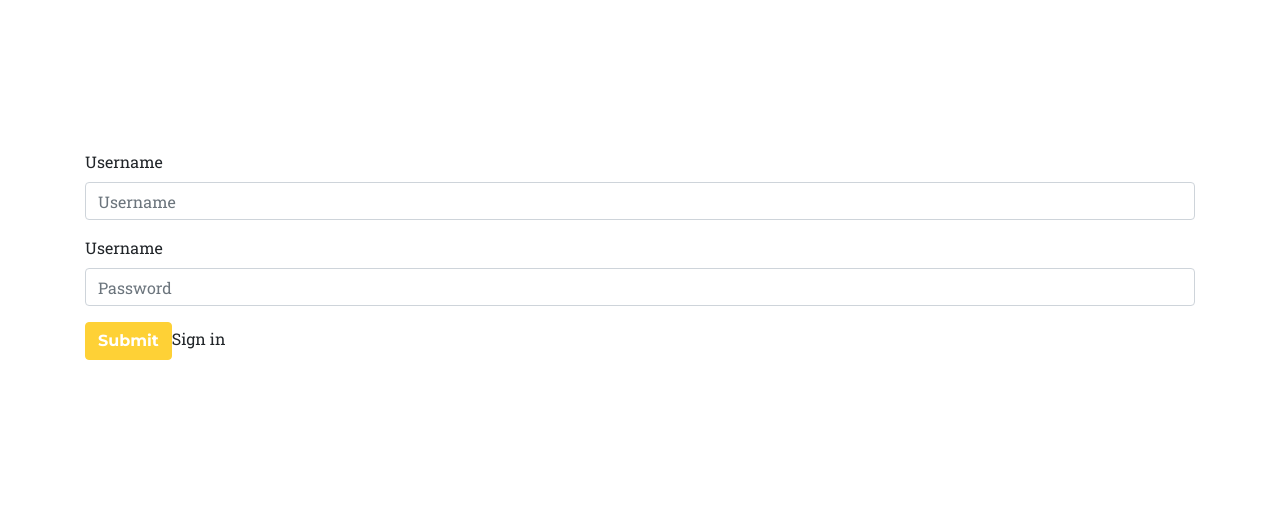
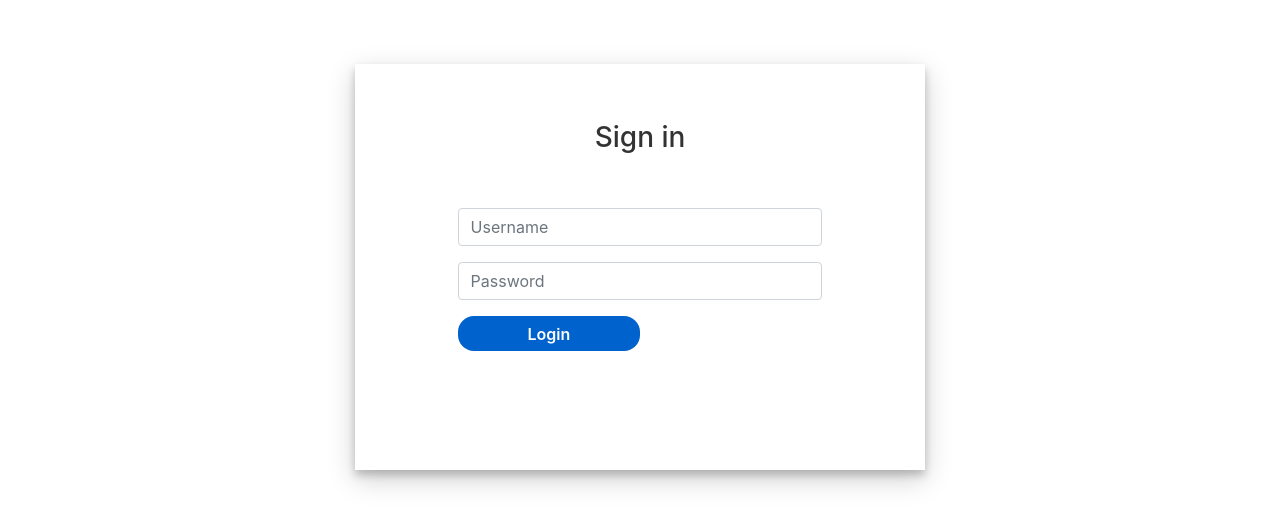
Before and after one commit to lukasboc/onepagercms, a PHP site: page /opcms-login.php in a window 1280 px wide. Shown: the top 526 px of the page. Run offline with PHP 8.4, Linux system fonts and the light colour scheme; some libraries are stand-ins or nearby versions; some web fonts are replaced.

Commit message:
redesignes login and prepared changesection

```diff
--- a/core/sections.php
+++ b/core/sections.php
@@ -55,7 +55,7 @@ for($i=0; sizeof($sections) > $i; $i++){
     </div>
     <div class="col-3">
          <div class="form-group">
-      <form method="post" action="../misc/editsection.php">
+      <form method="post" action="../misc/changesection.php">
       <input type="hidden" name="id" value="' . $sections[$i]->getId() . '">
       <input type="hidden" name="type" value="' . $sections[$i]->getType() . '">
       <input type="submit" name="action" value="Edit" class="btn btn-primary">
--- a/database/ISectionActions.php
+++ b/database/ISectionActions.php
@@ -5,7 +5,6 @@
  * Date: 08.06.19
  * Time: 21:55
  */
-
 interface ISectionActions
 {
     public function getAllSections();
--- a/database/Standard.php
+++ b/database/Standard.php
@@ -15,8 +15,6 @@ class Standard
     private $mutedtitle;
     private $text;
     private $date;
-
-
 
     /**
      * Section constructor.
--- a/database/UserActions.php
+++ b/database/UserActions.php
@@ -5,6 +5,7 @@
  * Date: 08.06.19
  * Time: 18:28
  */
+
 include "User.php";
 
 class UserActions
--- /dev/null
+++ b/misc/changesection.php
@@ -0,0 +1,5 @@
+<?php
+if($_POST['type'] == 'standard'){
+    $id = $_POST['id'];
+    header('Location: ../misc/standard.php?id=' . $id . '&action=edit');
+}
--- a/misc/changestandard.php
+++ b/misc/changestandard.php
@@ -1,11 +1,10 @@
 <?php
-include "../database/SQLSectionActions.php";
-$sectionactions = new SQLSectionActions();
 
 $title = $_POST['title'];
 $mutedtitle = $_POST['mutedtitle'];
 $text = $_POST['text'];
 
 if ($_POST['action'] == "New") {
+    $sectionactions = new SQLSectionActions();
     $sectionactions->addNewStandardEntry($title, $mutedtitle, $text);
 }
--- a/pages/css/login.css
+++ b/pages/css/login.css
@@ -1,78 +1,52 @@
-body {
-    background: lightgray;
+.login-container{
+    margin-top: 5%;
+    margin-bottom: 5%;
 }
-form {
-    width: 60%;
-    margin: 60px auto;
-    background: #efefef;
-    padding: 60px 120px 80px 120px;
+.login-form-1{
+    padding: 5%;
+    box-shadow: 0 5px 8px 0 rgba(0, 0, 0, 0.2), 0 9px 26px 0 rgba(0, 0, 0, 0.19);
+}
+.login-form-1 h3{
     text-align: center;
-    -webkit-box-shadow: 2px 2px 3px rgba(0,0,0,0.1);
-    box-shadow: 2px 2px 3px rgba(0,0,0,0.1);
+    color: #333;
 }
-label {
-    display: block;
-    position: relative;
-    margin: 40px 0px;
+.login-form-2{
+    padding: 5%;
+    background: #0062cc;
+    box-shadow: 0 5px 8px 0 rgba(0, 0, 0, 0.2), 0 9px 26px 0 rgba(0, 0, 0, 0.19);
 }
-.label-txt {
-    position: absolute;
-    top: -1.6em;
-    padding: 10px;
-    font-family: sans-serif;
-    font-size: .8em;
-    letter-spacing: 1px;
-    color: rgb(120,120,120);
-    transition: ease .3s;
+.login-form-2 h3{
+    text-align: center;
+    color: #fff;
 }
-.input {
-    width: 100%;
-    padding: 10px;
-    background: transparent;
+.login-container form{
+    padding: 10%;
+}
+.btnSubmit
+{
+    width: 50%;
+    border-radius: 1rem;
+    padding: 1.5%;
     border: none;
-    outline: none;
+    cursor: pointer;
 }
-
-.line-box {
-    position: relative;
-    width: 100%;
-    height: 2px;
-    background: #BCBCBC;
+.login-form-1 .btnSubmit{
+    font-weight: 600;
+    color: #fff;
+    background-color: #0062cc;
 }
-
-.line {
-    position: absolute;
-    width: 0%;
-    height: 2px;
-    top: 0px;
-    left: 50%;
-    transform: translateX(-50%);
-    background: #8BC34A;
-    transition: ease .6s;
+.login-form-2 .btnSubmit{
+    font-weight: 600;
+    color: #0062cc;
+    background-color: #fff;
 }
-
-.input:focus + .line-box .line {
-    width: 100%;
+.login-form-2 .ForgetPwd{
+    color: #fff;
+    font-weight: 600;
+    text-decoration: none;
 }
-
-.label-active {
-    top: -3em;
+.login-form-1 .ForgetPwd{
+    color: #0062cc;
+    font-weight: 600;
+    text-decoration: none;
 }
-
-button {
-    display: inline-block;
-    padding: 12px 24px;
-    background: rgb(220,220,220);
-    font-weight: bold;
-    color: rgb(120,120,120);
-    border: none;
-    outline: none;
-    border-radius: 3px;
-    cursor: pointer;
-    transition: ease .3s;
-}
-
-button:hover {
-    background: #8BC34A;
-    color: #ffffff;
-}
--- a/pages/index.php
+++ b/pages/index.php
@@ -3,7 +3,7 @@
 
 <?php
 require_once "inc/head.php";
-require_once "../database/SQLSectionActions.php";
+require '../database/SQLSectionActions.php';
 ?>
 
 <body id="page-top">
--- a/pages/opcms-login.php
+++ b/pages/opcms-login.php
@@ -1,8 +1,36 @@
 <!DOCTYPE html>
 <html>
-<?php require_once "inc/head.php" ?>
+<head>
+    <link href="//maxcdn.bootstrapcdn.com/bootstrap/4.1.1/css/bootstrap.min.css" rel="stylesheet" id="bootstrap-css">
+    <script src="//maxcdn.bootstrapcdn.com/bootstrap/4.1.1/js/bootstrap.min.js"></script>
+    <script src="//cdnjs.cloudflare.com/ajax/libs/jquery/3.2.1/jquery.min.js"></script>
+    <link href="css/login.css" rel="stylesheet">
+
+</head>
 <body>
-<section>
+
+<div class="container login-container">
+    <div class="row">
+        <div class="col-3"></div>
+        <div class="col login-form-1">
+            <h3>Sign in</h3>
+            <form method="post" action="../misc/login.php">
+                <div class="form-group">
+                    <input type="text" class="form-control" name="username" placeholder="Username" required />
+                </div>
+                <div class="form-group">
+                    <input type="password" class="form-control" name="password" placeholder="Password" required />
+                </div>
+                <div class="form-group">
+                    <input type="submit" class="btnSubmit" name="login" value="Login" />
+                </div>
+            </form>
+        </div>
+        <div class="col-3"></div>
+    </div>
+</div>
+
+<!--<section>
     <div class="container">
         <form method="post" action="../misc/login.php">
             <div class="form-group">
@@ -19,7 +47,7 @@
     </div>
     <div class="align-center">
     </div>
-</section>
+</section>-->
 
 </body>
 </html>
```
Also changed, not shown: database/SQLSectionActions.php (+23 -4 lines), misc/standard.php (+7 -0 lines).
